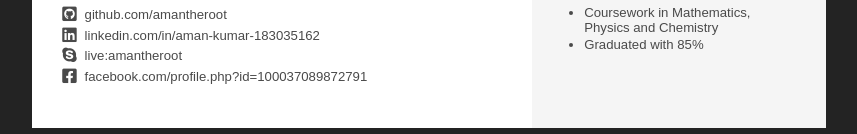
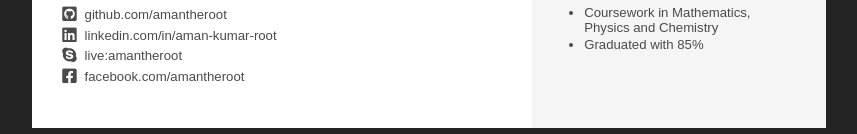
Before and after one commit to amantheroot/resume, a website: page dist/index.html in a window 1280 px wide. Shown: the part 978-1112 px from the top of the page, without its empty margins (211-1068 px from the left). Drawn offline with Linux system fonts and the light colour scheme.

Commit message:
changed social links

```diff
--- a/dist/index.html
+++ b/dist/index.html
@@ -218,8 +218,8 @@
                             </a>
                         </li>
                         <li>
-                            <a href="https://www.linkedin.com/in/aman-kumar-183035162" target="_blank"  rel="noopener noreferrer">
-                                <i class="fab fa-linkedin"></i><span>linkedin.com/in/aman-kumar-183035162</span>
+                            <a href="https://www.linkedin.com/in/aman-kumar-root" target="_blank"  rel="noopener noreferrer">
+                                <i class="fab fa-linkedin"></i><span>linkedin.com/in/aman-kumar-root</span>
                             </a>
                         </li>
                         <li>
@@ -228,8 +228,8 @@
                             </a>
                         </li>
                         <li>
-                            <a href="https://www.facebook.com/profile.php?id=100037089872791" target="_blank"  rel="noopener noreferrer">
-                                <i class="fab fa-facebook-square"></i><span>facebook.com/profile.php?id=100037089872791</span>
+                            <a href="https://www.facebook.com/amantheroot" target="_blank"  rel="noopener noreferrer">
+                                <i class="fab fa-facebook-square"></i><span>facebook.com/amantheroot</span>
                             </a>
                         </li>
                     </ul>
```
